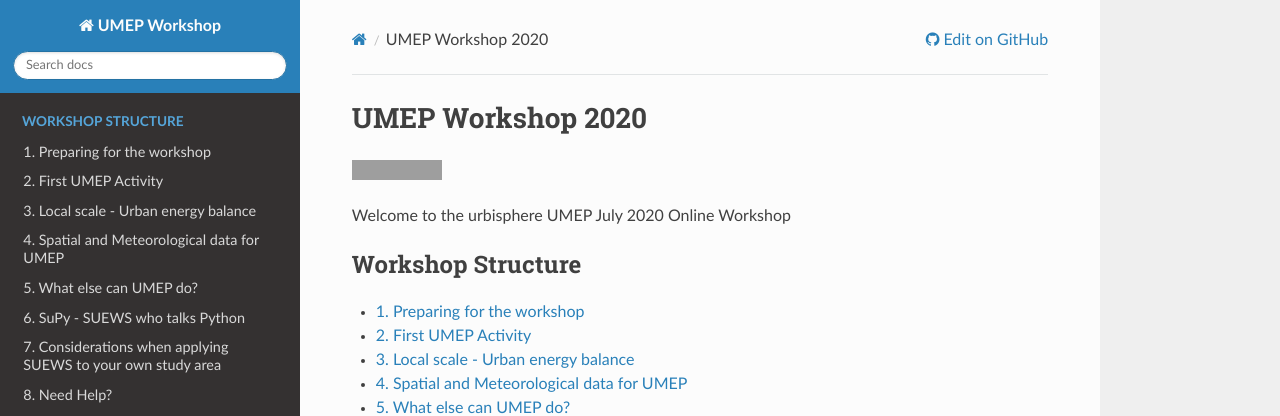
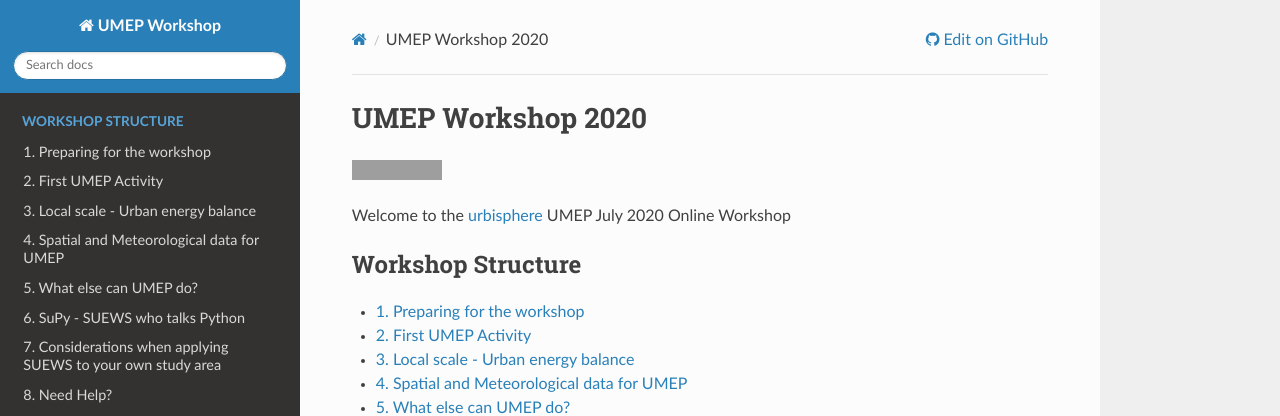
Before and after one commit to Urban-Meteorology-Reading/UMEP-Workshop, a Sphinx documentation site: the page built from source/index.rst, in a window 1280 px wide and 974 px high. Shown: the top 416 px of the window. Built offline with Sphinx 7.4.7 and the Read the Docs theme 2.0.0, drawn with Linux system fonts in a browser that asks for light colours; part of the change alters nothing that is shown; grey boxes are pictures that could not be loaded.

```diff
--- a/source/index.rst
+++ b/source/index.rst
@@ -5,7 +5,7 @@ UMEP Workshop 2020
    :target: https://umep-workshop.readthedocs.io/en/latest/?badge=latest
    :alt: Documentation Status
 
-Welcome to the urbisphere UMEP July 2020 Online Workshop
+Welcome to the `urbisphere <http://urbisphere.eu/>`_ UMEP July 2020 Online Workshop
 
 
 
```
